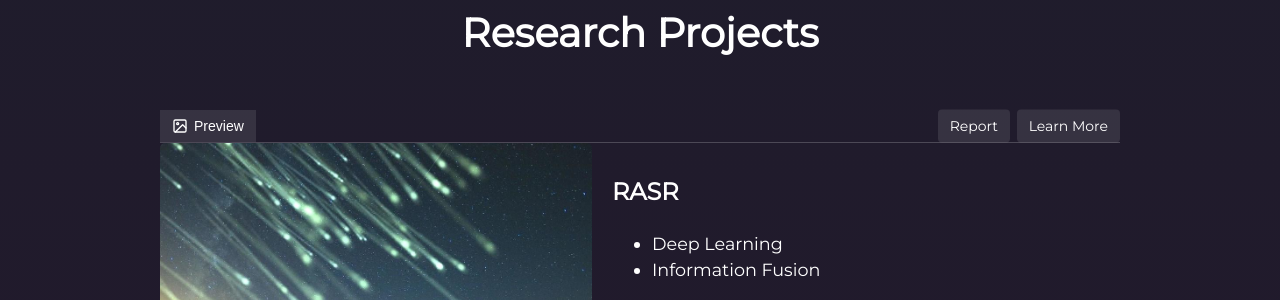
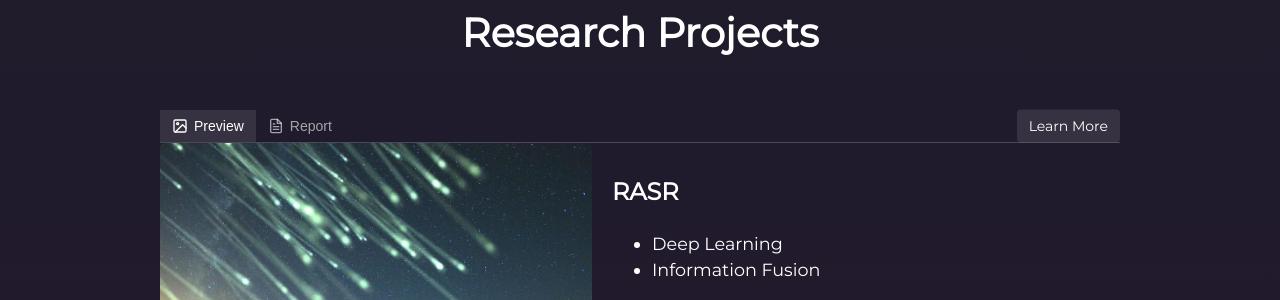
Before and after one commit to ysarda/ysarda.github.io, a Jekyll site: the page built from index.html, in a window 1280 px wide. Shown: the part 2862-3162 px from the top of the page. Built offline with Jekyll 4.4.1, drawn with Linux system fonts in a browser that asks for light colours.

Commit message:
test switching

```diff
--- a/_includes/projects.html
+++ b/_includes/projects.html
@@ -376,13 +376,16 @@
       </svg>
       Preview
     </button>
-    <!-- <button class="tab-button" data-tab="video" onclick="return switchTab('portalis', 'video', event)">
+    <button class="tab-button" data-tab="report" href="{{ "/assets/files/RASRreport.pdf" | prepend: site.baseurl }}">
       <svg width="16" height="16" viewBox="0 0 24 24" fill="none" stroke="currentColor" stroke-width="2" stroke-linecap="round" stroke-linejoin="round">
-        <polygon points="5 3 19 12 5 21 5 3"></polygon>
+        <path d="M14 2H6a2 2 0 0 0-2 2v16a2 2 0 0 0 2 2h12a2 2 0 0 0 2-2V8z"></path>
+        <polyline points="14 2 14 8 20 8"></polyline>
+        <line x1="16" y1="13" x2="8" y2="13"></line>
+        <line x1="16" y1="17" x2="8" y2="17"></line>
+        <polyline points="10 9 9 9 8 9"></polyline>
       </svg>
-      Video
-    </button> -->
-    <a href="{{ "/assets/files/RASRreport.pdf" | prepend: site.baseurl }}" class="tab-learn-more" onclick="handleLearnMoreClick(event)" style="right: 110px;">Report</a>
+      Report
+    </button>
     <a href="https://github.com/ysarda/rasr" class="tab-learn-more" onclick="handleLearnMoreClick(event)">Learn More</a>
   </div>
 
```
